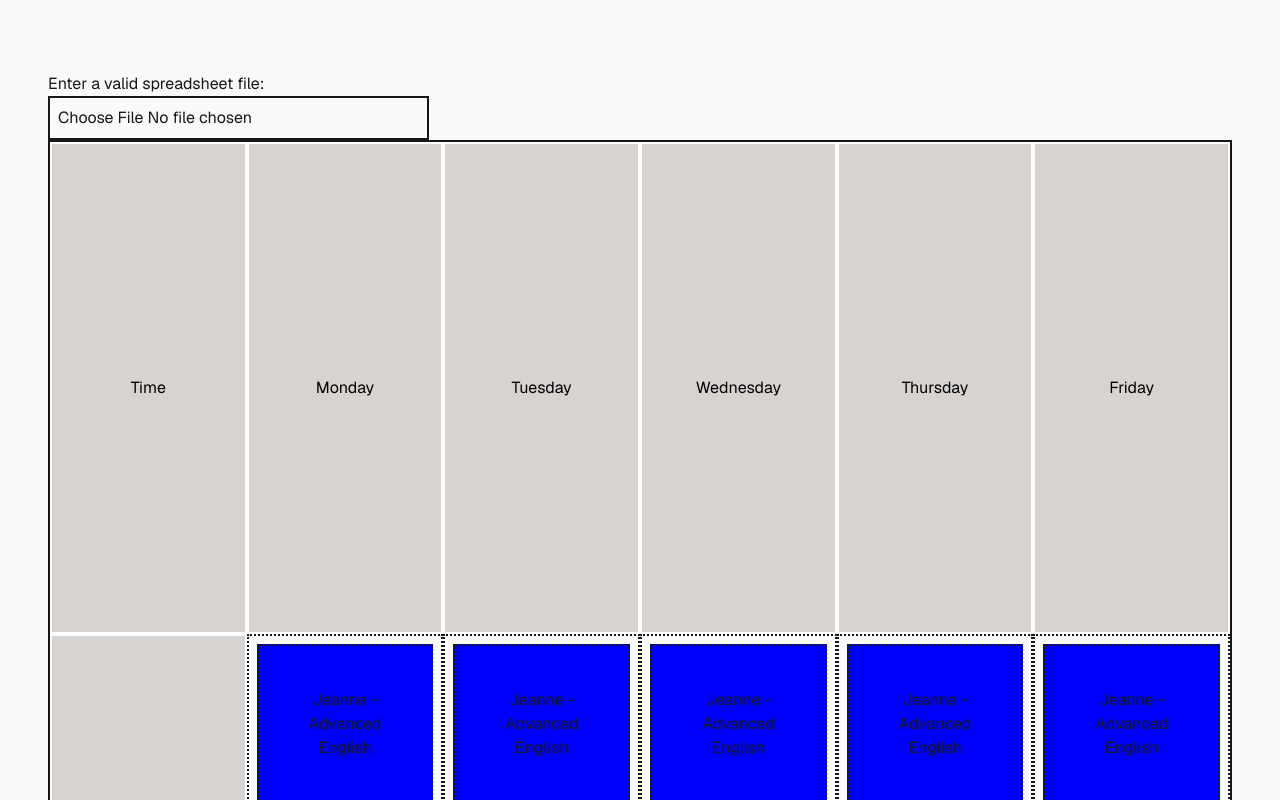
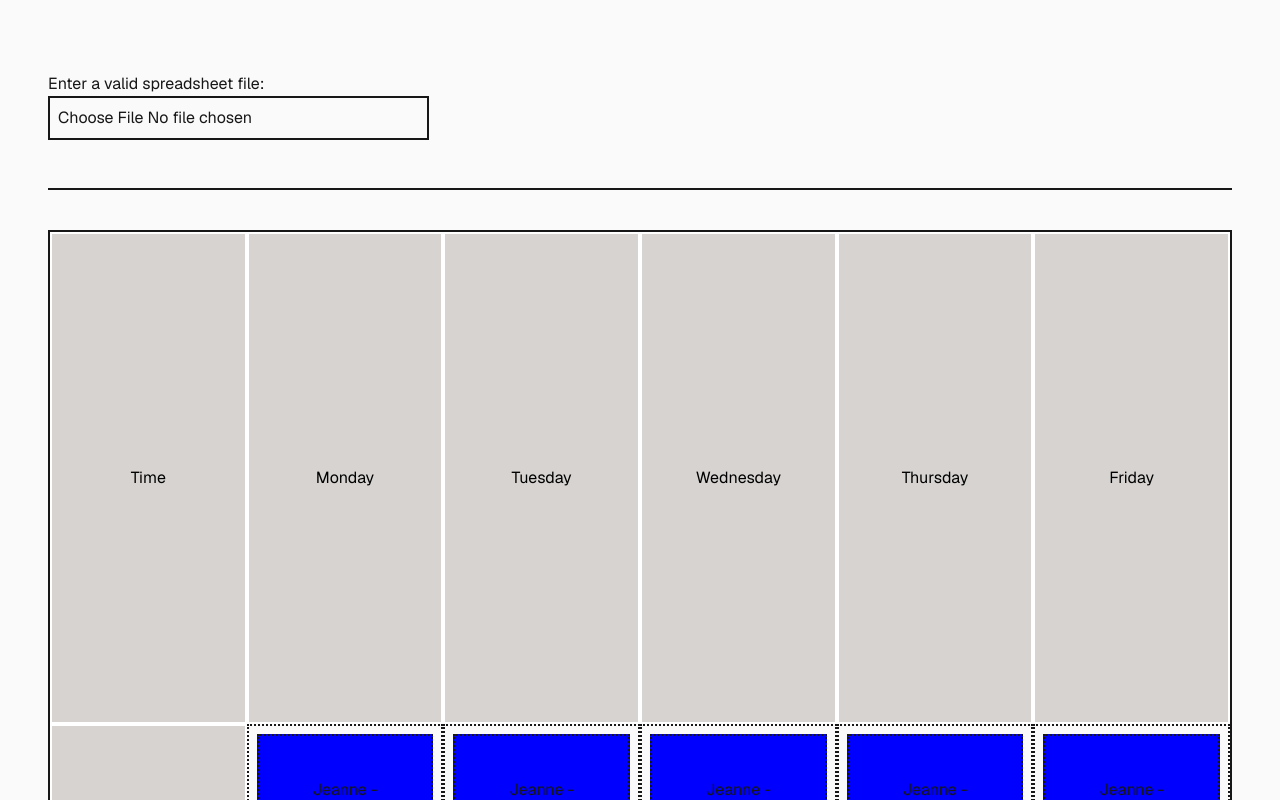
Before and after one commit to ShadowArcher289/stp-scheduler, a Next.js app in the folder stp-scheduler-frontend/: page / in a window 1280 px wide. Shown: the top 800 px of the page. Built offline with nearby package versions, Linux system fonts and the light colour scheme.

Commit message:
added a seperator line and spaces between inputs and the schedule

```diff
--- a/stp-scheduler-frontend/app/InputPage.tsx
+++ b/stp-scheduler-frontend/app/InputPage.tsx
@@ -71,7 +71,7 @@ export default function InputPage({path}: InputPageProps){
     }
 
     return(
-        <div>
+        <div className={"pb-12 mb-4 border-b-2"}>
 
             <br></br>
             <form name="fileInput">
```
Also changed, not shown: stp-scheduler-frontend/app/page.tsx (+6 -2 lines).
